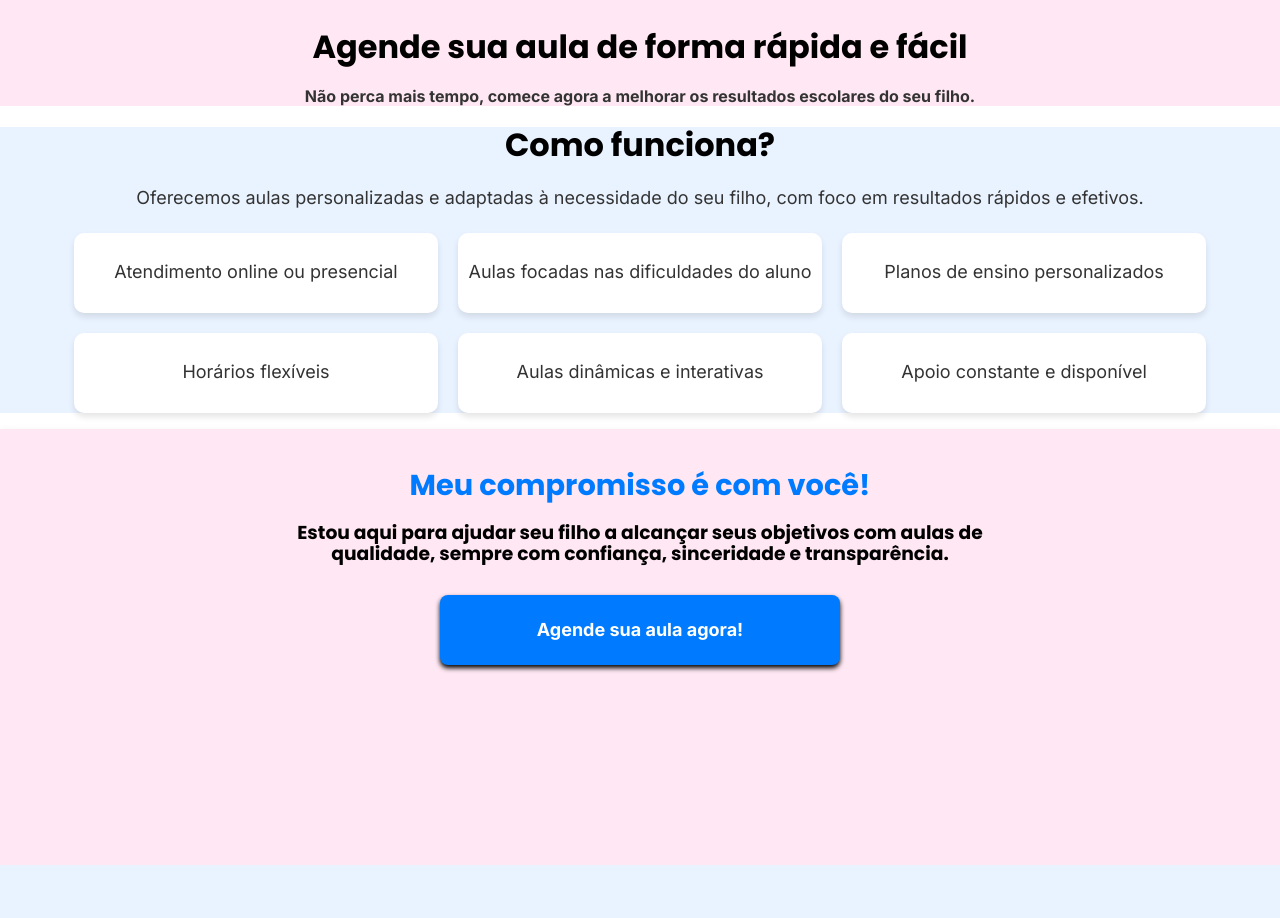
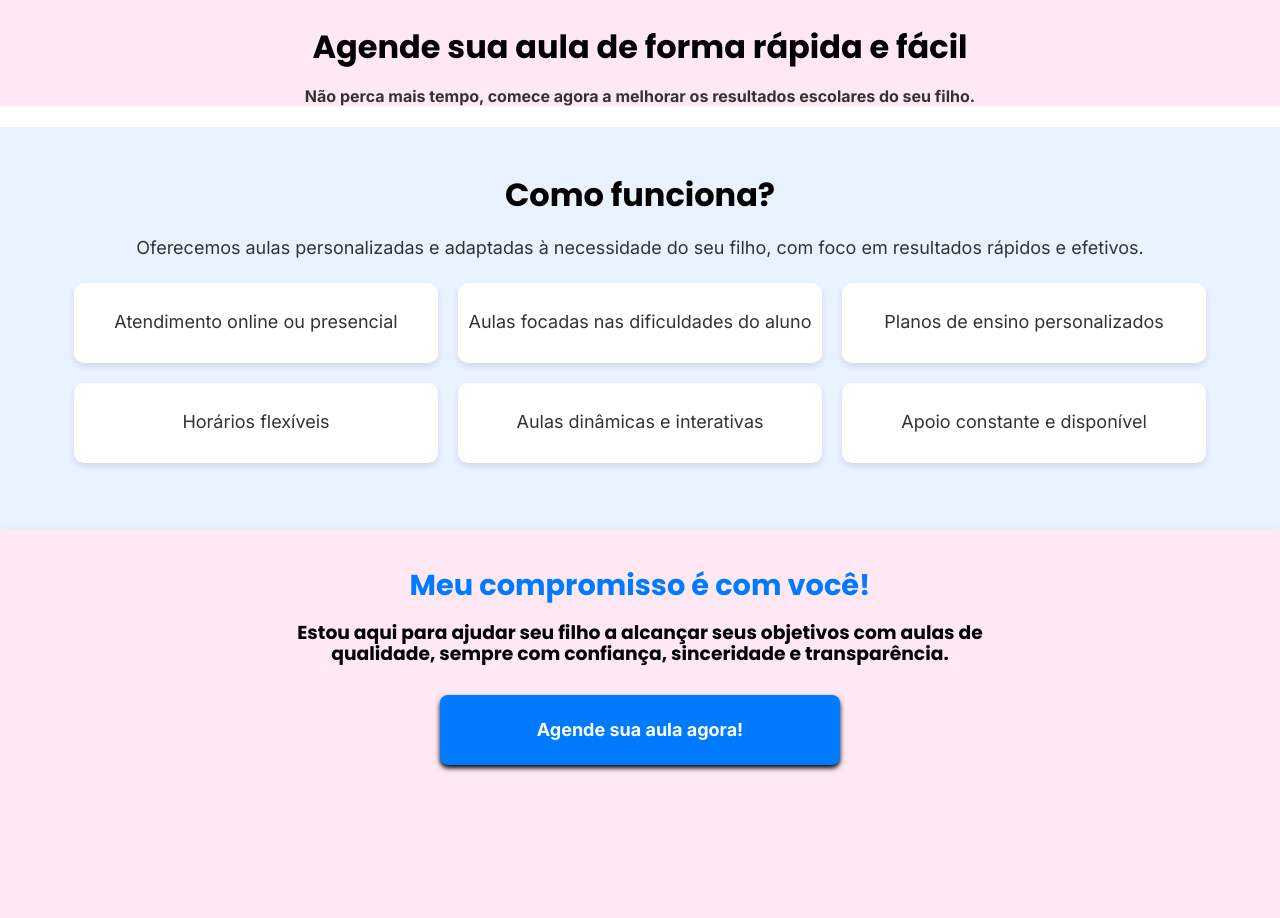
Before and after one commit to Israel-ops-cmd/prof-helo, a React (Vite) app: page / in a window 1280 px wide. Shown: the part 1360-2278 px from the top of the page. Built offline with nearby package versions, Linux system fonts and the light colour scheme.

Commit message:
consetando o erro

```diff
--- a/src/components/Metodologia/Metodologia.css
+++ b/src/components/Metodologia/Metodologia.css
@@ -1,9 +1,3 @@
-#totally,
-.metodologia-container {
-    margin: 0 !important;
-    padding: 0 !important;
-}
-
 .metodologia-container {
     text-align: center;
     padding: 50px 0;
```
